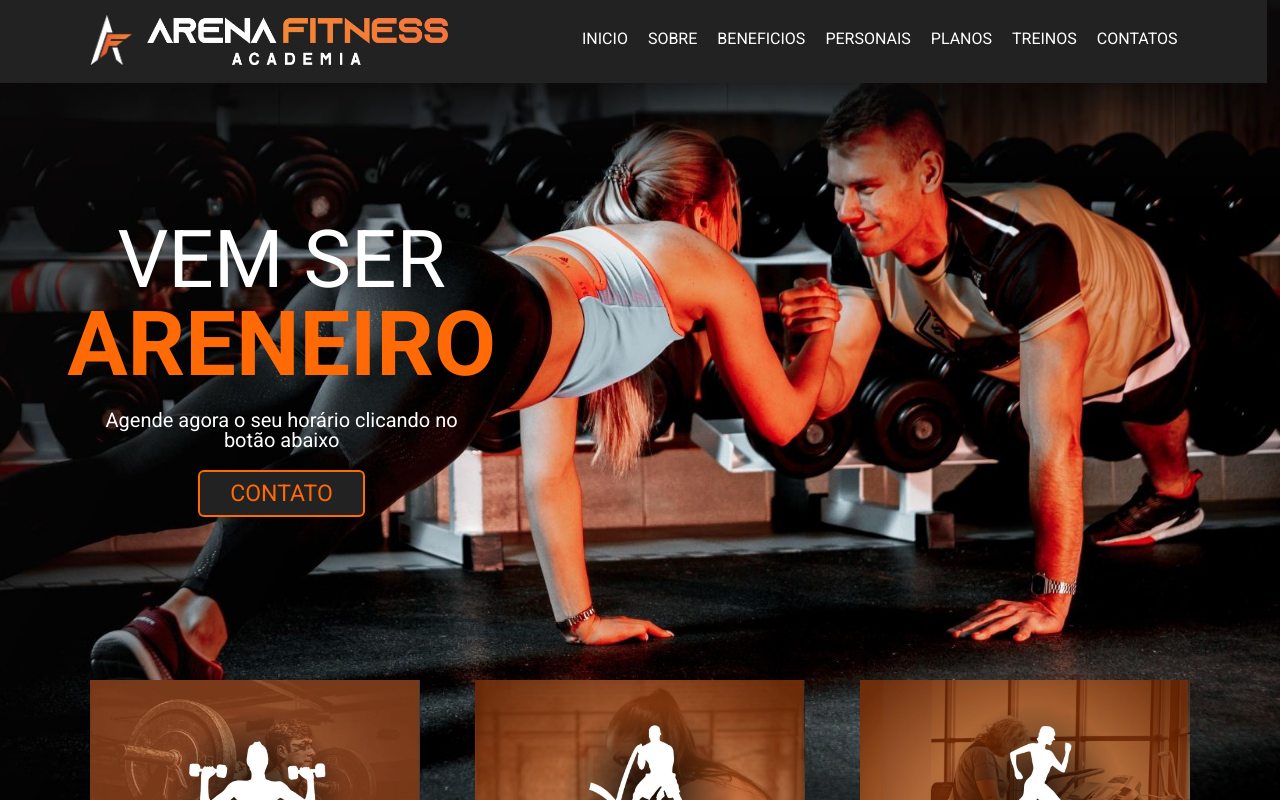
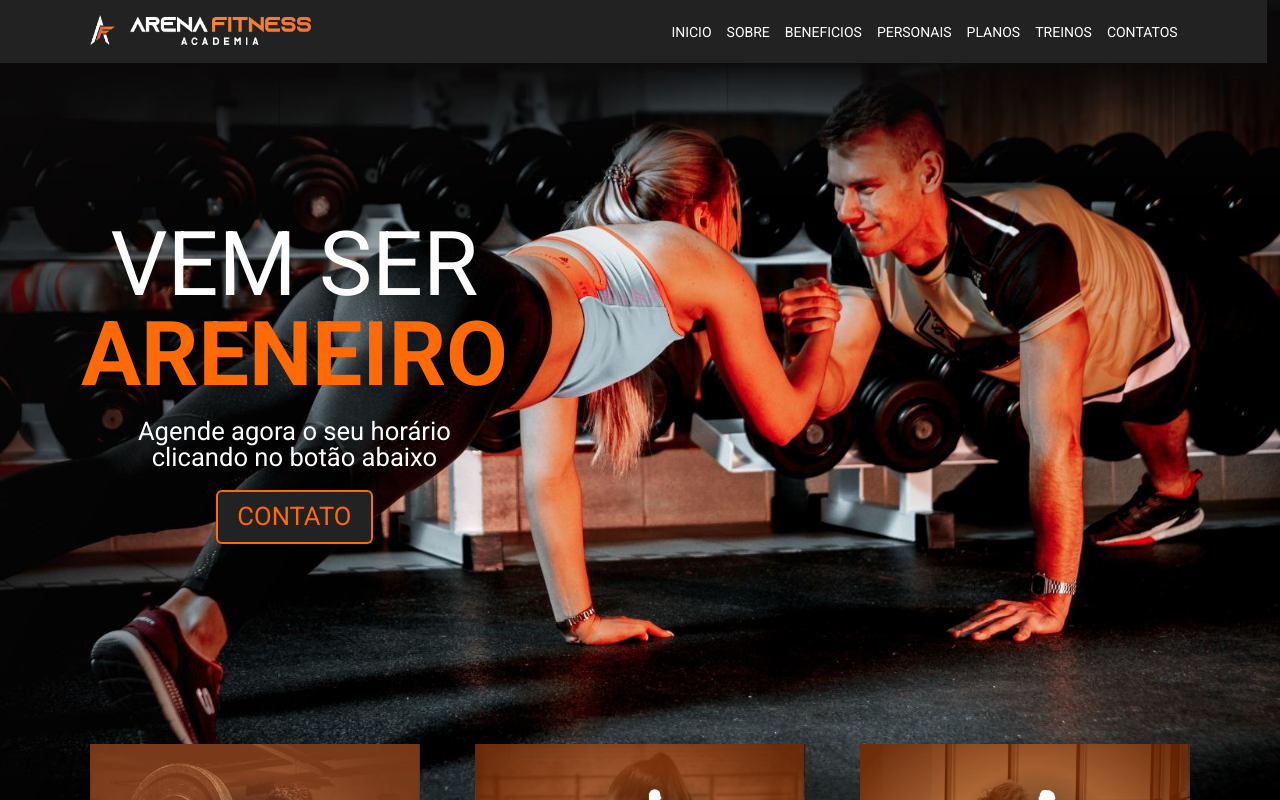
Before and after one commit to RickFerreira/arena-fitness, a React (Create React App) app: page / in a window 1280 px wide. Shown: the top 800 px of the page. Built offline with nearby package versions, Linux system fonts and the light colour scheme.

Commit message:
Fazendo alguns ajustes

```diff
--- a/src/pages/Banners/Banners.module.scss
+++ b/src/pages/Banners/Banners.module.scss
@@ -4,7 +4,7 @@
 
     ul{
         padding-inline: 7vw;
-        margin-top: -120px;
+        margin-top: -7vh;
         justify-content: space-between;
         display: flex;
         flex-wrap: wrap;
--- a/src/pages/Inicio/Inicio.module.scss
+++ b/src/pages/Inicio/Inicio.module.scss
@@ -7,8 +7,6 @@
     background: url(../../assets/img/bannerHorizontal.jpg);
     background-size: cover;
     background-position: center;
-
-
 
     menu{
         padding-inline: 7vw;
@@ -22,7 +20,7 @@
         width: 85vw;
 
         img{
-            height: 50px;
+            height: 30px;
             margin-right: 15px;
         }
         a{
@@ -31,19 +29,19 @@
         }
         ul{
             right: 0;
-            padding-top: 16px;
+            padding-top: 10px;
             display: flex;
             flex-direction: row;
         }
         li{
-            font-size: 16px;
-            margin-left: 20px;
+            font-size: 14px;
+            margin-left: 15px;
         }
 
     }
 
     section{
-        padding-left: 7vw;
+        padding-left: 8vw;
         padding-top: 25vh;
         max-width: 30%;
         display: flex;
@@ -52,27 +50,27 @@
         text-align: center;
         h1{
             color: white;
-            font-size: 80px;
+            font-size: 7vw;
             margin-top: 20px;
             text-align: center;
         }
         span{
             color: $laranja;
-            font-size: 90px;
+            font-size: 7vw;
             margin-top: 20px;
             font-weight: bold;
         }
         p{
             color: white;
-            font-size: 20px;
+            font-size: 2vw;
             margin-top: 20px;
         }
         a{
             color: $laranja;
-            font-size: 23px;
+            font-size: 2vw;
             margin-top: 20px;
             background: $cinza;
-            padding: 10px 30px;
+            padding: 1.5vh 1.5vw;
             text-decoration: none;
             border-radius: 6px;
             border: 2px solid $laranja;
--- a/src/pages/Inicio/index.tsx
+++ b/src/pages/Inicio/index.tsx
@@ -15,7 +15,7 @@ export const Inicio = () => {
 
         <ul>
           <li><AnchorLink href="#Inicio">INICIO</AnchorLink></li>
-          <li><AnchorLink offset='450' href="#Sobre">SOBRE</AnchorLink></li>
+          <li><AnchorLink offset='83' href="#Sobre">SOBRE</AnchorLink></li>
           <li><AnchorLink offset='83' href="#Beneficios">BENEFICIOS</AnchorLink></li>
           <li><AnchorLink offset='45' href="#Personais">PERSONAIS</AnchorLink></li>
           <li><AnchorLink offset='83' href="#Planos">PLANOS</AnchorLink></li>
@@ -26,7 +26,7 @@ export const Inicio = () => {
       <section>
         <h1>VEM SER <span>ARENEIRO</span></h1>
         <p>Agende agora o seu horário clicando no botão abaixo</p>
-        <AnchorLink offset='83' href="#">CONTATO</AnchorLink>
+        <AnchorLink offset='83' href="#Contatos">CONTATO</AnchorLink>
       </section>
     </section>
   );
--- a/src/pages/Treinos/index.tsx
+++ b/src/pages/Treinos/index.tsx
@@ -1,4 +1,7 @@
 import styles from "./Treinos.module.scss"
+import treinoMasculinoIniciante from "../../assets/img/joabson.png"
+import treinoFemininoIniciante from "../../assets/img/joabson.png"
+
 
 export const Treinos = () => {
   return (
@@ -8,11 +11,15 @@ export const Treinos = () => {
       <ul>
         <li>
           <h2>Masculino</h2>
-          <p>imagem</p>
+          <p>Nível iniciante</p>
+          <br></br>
+          <img src={treinoMasculinoIniciante} alt="Qrcode treino iniciante masculino"/>
         </li>
         <li>
           <h2>Feminino</h2>
-          <p>imagem</p>
+          <p>Nível iniciante</p>
+          <br></br>
+          <img src={treinoFemininoIniciante} alt="Qrcode treino iniciante feminino"/>
         </li>
       </ul>
     </section>
```
Also changed, not shown: 1 other file (tests, documents, lock files or other folders).
